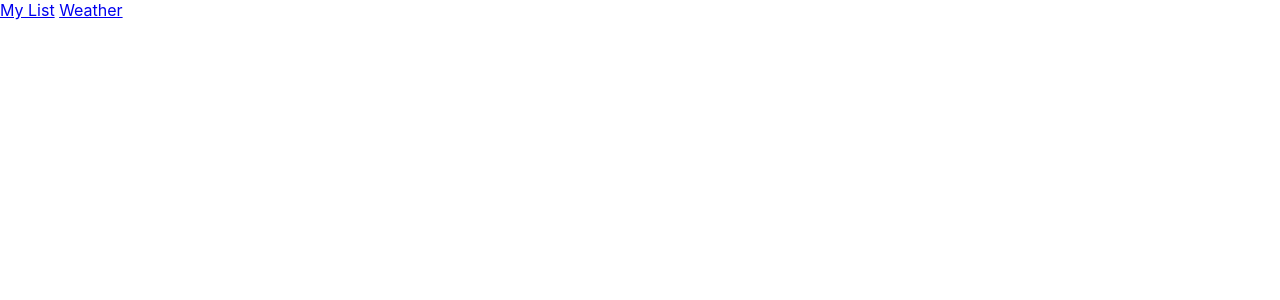
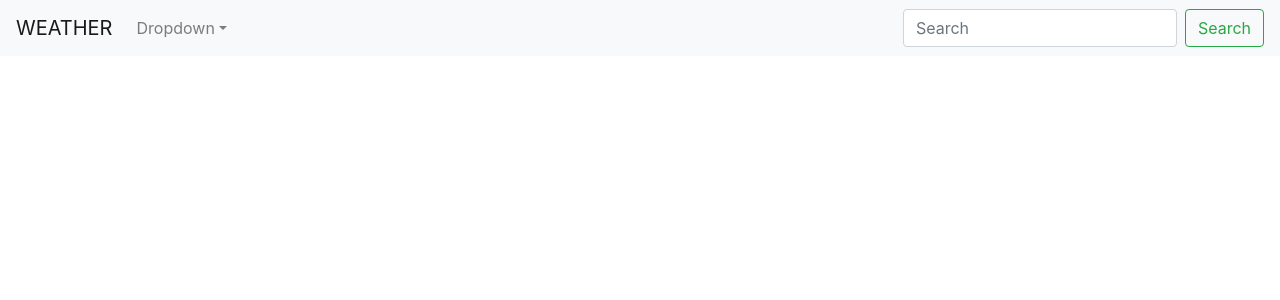
Before and after one commit to Mohammed9909/Weather, a React (Create React App) app: page / in a window 1280 px wide. Shown: the top 300 px of the page. Built offline with nearby package versions, Linux system fonts and the light colour scheme.

Commit message:
add city function

```diff
--- a/package.json
+++ b/package.json
@@ -4,7 +4,9 @@
   "private": true,
   "dependencies": {
     "axios": "^0.19.0",
+    "bootstrap": "^4.3.1",
     "react": "^16.11.0",
+    "react-bootstrap": "^1.0.0-beta.14",
     "react-dom": "^16.11.0",
     "react-router-dom": "^5.1.2",
     "react-scripts": "3.2.0"
--- a/src/App.css
+++ b/src/App.css
@@ -22,6 +22,6 @@
 }
 
 .bar{
-  position: fixed;
+  position: relative;
   left: 650px;
 }
--- a/src/App.js
+++ b/src/App.js
@@ -1,43 +1,109 @@
 import React, { Component } from 'react';
 import './App.css';
-import { BrowserRouter as Router, Route, Link, Switch } from 'react-router-dom';
-import MyList from './List/MyList';
-import Weather from './Weather'
-
+import axios from 'axios'
+import City from './List/City'
+import { Button, Nav, NavDropdown, Navbar, Form, FormControl } from 'react-bootstrap';
 
 
 class App extends Component {
 
-  constructor(props) {
+  constructor() {
     super()
+    this.state = {
+      cityName: '',
+      cityList: [],
+      weather: '',
+      weatherList: [],
+      country: '',
+      countryList: [],
+      cities: []
+    }
+  }
+  onTextBoxChange = (e) => {
+    console.log('On Text Change', e.target.value);
+
+    this.setState({
+      cityName: e.target.value
+    });
   }
 
+  Search = (e) => {
+    const cities = [...this.state.cities];
+
+    axios.get(`https://api.openweathermap.org/data/2.5/weather?q=${this.state.cityName}&APPID=012692593491fb24c2a5e017bb7649fa`)
+      .then((res) => {
+        console.log(res.data);
+
+        const cityName = res.data.name;
+        const weather = res.data.main.temp - 273.15;
+        const country = res.data.sys.country;
+        const main = res.data.weather[0].main
+        const city = {
+          cityName: cityName,
+          weather: weather,
+          country: country,
+          main: main
+        }
+
+        cities.push(city);
+
+        this.setState({
+          cities: cities
+        })
+      })
+      .catch(() => {
+        console.error();
+      })
+
+    this.setState({
+      cityName: '',
+
+    });
+
+  }
+  clearList = (e) => {
+    this.setState({
+      cities: []
+    });
+  }
+
+  // changeBody(e) {
+  //   let newBody = prompt("What should the city be?")
+
+  //     this.state.Search= newBody
+
+  // }
 
   render() {
-
+    const cityList = this.state.cities.map((city, index) => {
+      return <City data={city} key={index} />
+    })
     return (
       <div>
-      <Router>
-       <div>
-        <nav>
-          {/* <Link className="pressed" to='/'>Home Page</Link>{'  '} */}
-          <Link to='/mylist'>My List</Link>{'  '}
-          <Link to='/Weather'>Weather</Link>
-        </nav>
-        <div>
-          <Switch>
-            {/* <Route exact path='/' component={HomePage} /> */}
-            <Route path='/mylist' component={()=> <MyList theList={this.props.theList}/>} />
-            <Route path='/weather' component={Weather} />
-            {/* <Route component={Errors} /> */}
-          </Switch>
-        </div>
-        </div>
-        </Router>
+        <Navbar bg="light" expand="lg">
+          <Navbar.Brand href="#home">WEATHER</Navbar.Brand>
+          <Navbar.Toggle aria-controls="basic-navbar-nav" />
+          <Navbar.Collapse id="basic-navbar-nav">
+            <Nav className="mr-auto">
 
+              <NavDropdown title="Dropdown" id="basic-nav-dropdown">
+                <NavDropdown.Item href="#action/3.1">Action</NavDropdown.Item>
+                <NavDropdown.Item href="#action/3.2">Another action</NavDropdown.Item>
+                <NavDropdown.Divider />
+                {/* <NavDropdown.Item href="#action/3.3" onClick={this.changeBody}>Edit Body</NavDropdown.Item> */}
+                <NavDropdown.Item href="#action/3.4" onClick={this.clearList}>Delete All!</NavDropdown.Item>
+              </NavDropdown>
+            </Nav>
+            <Form inline>
+              <FormControl type="text" placeholder="Search" className="mr-sm-2" value={this.state.cityName}
+                onChange={this.onTextBoxChange} />
+              <Button variant="outline-success" onClick={this.Search}>Search</Button>
+            </Form>
+          </Navbar.Collapse>
+        </Navbar>
 
-          </div>
-
+        {cityList}
+      </div>
     );
   }
 }
--- a/src/List/City.js
+++ b/src/List/City.js
@@ -3,8 +3,9 @@ import React, { Component } from 'react'
 export default class City extends Component {
     render() {
         return (
-            <h3>{this.props.data.cityName}  {(this.props.data.country)} {this.props.data.weather.toFixed(1)}°C {this.props.data.main}</h3>
-
+            <div className="bar">
+            <h2>{this.props.data.country} - {this.props.data.cityName}   {this.props.data.weather.toFixed(0)}°C  {this.props.data.main}</h2>
+            </div>
         )
     }
 }
--- a/src/Weather.js
+++ /dev/null
@@ -1,92 +0,0 @@
-import React, { Component } from 'react';
-import './App.css';
-import axios from 'axios'
-import City from './List/City'
-
-
-class Weather extends Component {
-
-  constructor() {
-    super()
-    this.state = {
-      cityName: '',
-      cityList: [],
-      weather: '',
-      weatherList: [],
-      country: '',
-      countryList: [],
-      cities: []
-    }
-  }
-  onTextBoxChange = (e) => {
-    console.log('On Text Change', e.target.value);
-
-    this.setState({
-      cityName: e.target.value
-    });
-  }
-
-  Search = (e) => {
-    const cities = [...this.state.cities];
-
-    axios.get(`https://api.openweathermap.org/data/2.5/weather?q=${this.state.cityName}&APPID=012692593491fb24c2a5e017bb7649fa`)
-      .then((res) => {
-        console.log(res.data);
-
-        const cityName = res.data.name;
-        const weather = res.data.main.temp - 273.15;
-        const country = res.data.sys.country;
-        const main = res.data.weather[0].main
-        const city = {
-          cityName: cityName,
-          weather: weather,
-          country: country,
-          main:main
-        }
-
-        cities.push(city);
-
-        this.setState({
-          cities: cities
-        })
-      })
-      .catch(() => {
-        console.error();
-      })
-
-    this.setState({
-      cityName: '',
-
-    });
-
-  }
-  clearList = (e) => {
-    this.setState({
-      cities: []
-    });
-  }
-
-
-  render() {
-    const cityList = this.state.cities.map((city, index) => {
-      return <City data={city} key={index}/>
-    })
-    return (
-      <div className = 'bar'>
-        <button onClick={this.clearList}>Delete All!</button>
-        <input type="text"
-          value={this.state.cityName}
-          onChange={this.onTextBoxChange}
-          placeholder="City Name" />
-
-        <button onClick={this.Search} >Search</button>
-
-        {cityList}
-
-      </div>
-
-    );
-  }
-}
-
-export default Weather;
--- a/src/index.js
+++ b/src/index.js
@@ -2,6 +2,7 @@ import React from 'react';
 import ReactDOM from 'react-dom';
 import './index.css';
 import App from './App';
+import 'bootstrap/dist/css/bootstrap.min.css';
 
 const toDos = [
     'Build a todo App',
```
Also changed, not shown: 1 other file (tests, documents, lock files or other folders).
